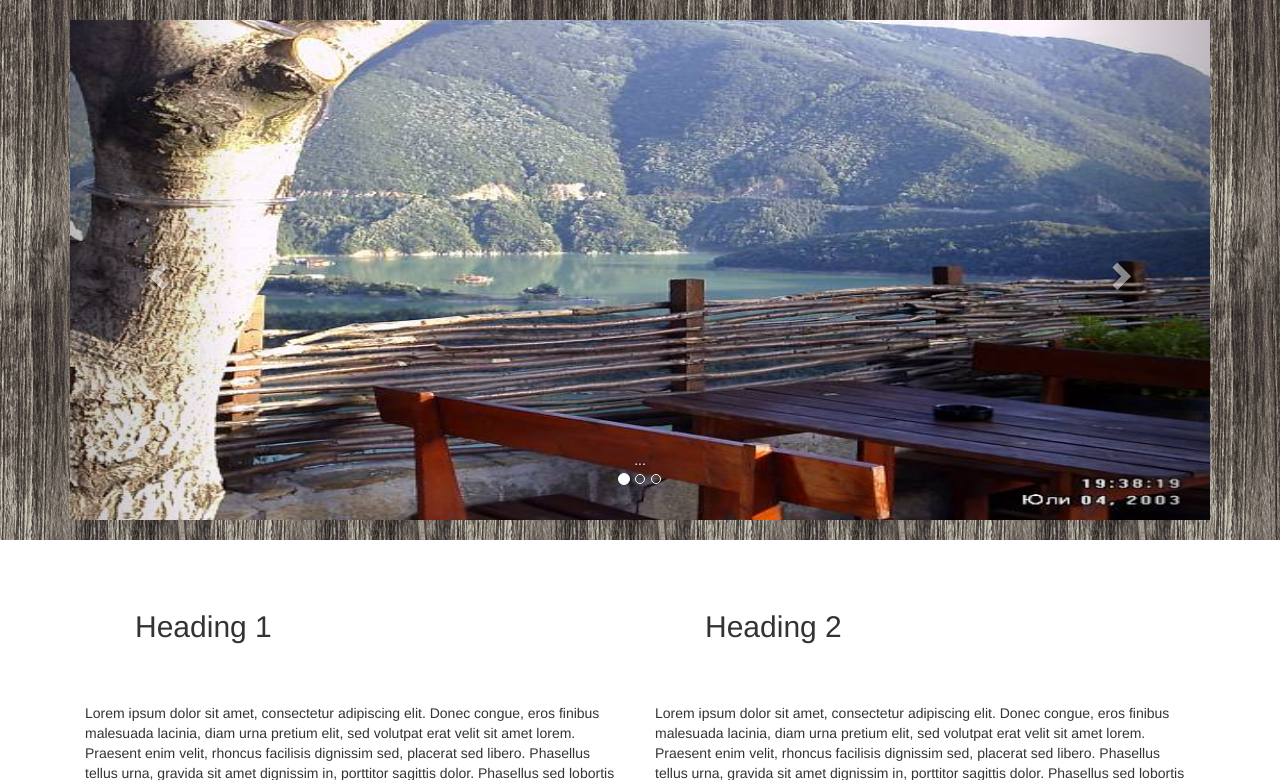
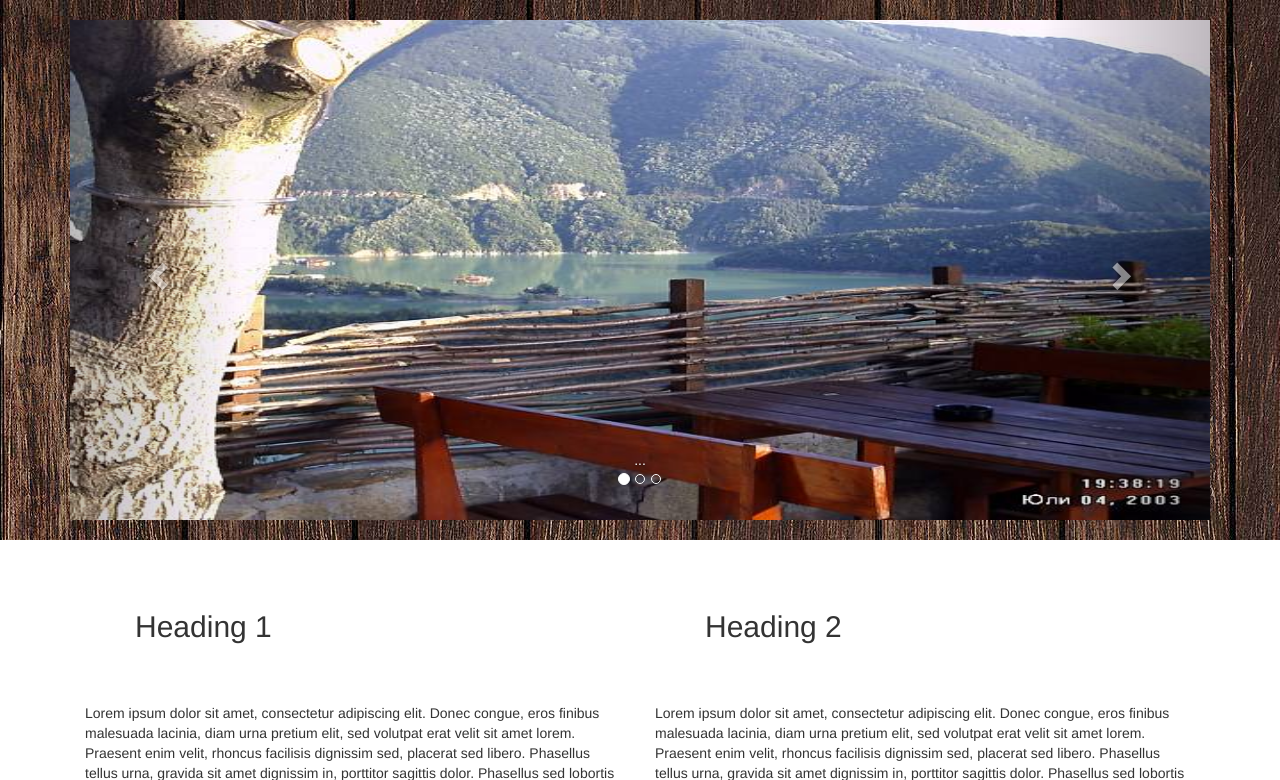
Before and after one commit to nemalp/hotel-bedenski-bani, a PHP site: page / in a window 1280 px wide. Shown: the part 184-964 px from the top of the page. Run offline with PHP 8.4, Linux system fonts and the light colour scheme.

Commit message:
Change carousel background

```diff
--- a/css/style.css
+++ b/css/style.css
@@ -24,7 +24,7 @@ body header {
     border-radius: 0;
     margin-bottom: 0; }
 body .carousel {
-  background: url("../img/boards.jpg"); }
+  background: url("../img/bg_wood.jpg"); }
   body .carousel #carousel-hotel-beden {
     margin-top: 20px;
     margin-bottom: 20px; }
--- a/css/style.scss
+++ b/css/style.scss
@@ -41,7 +41,7 @@ body {
     }
 
     .carousel {
-        background: url('../img/boards.jpg');
+        background: url('../img/bg_wood.jpg');
 
         #carousel-hotel-beden {
             margin-top: 20px;
```
Also changed, not shown: img/bg_wood.jpg (added), 1 other file.
